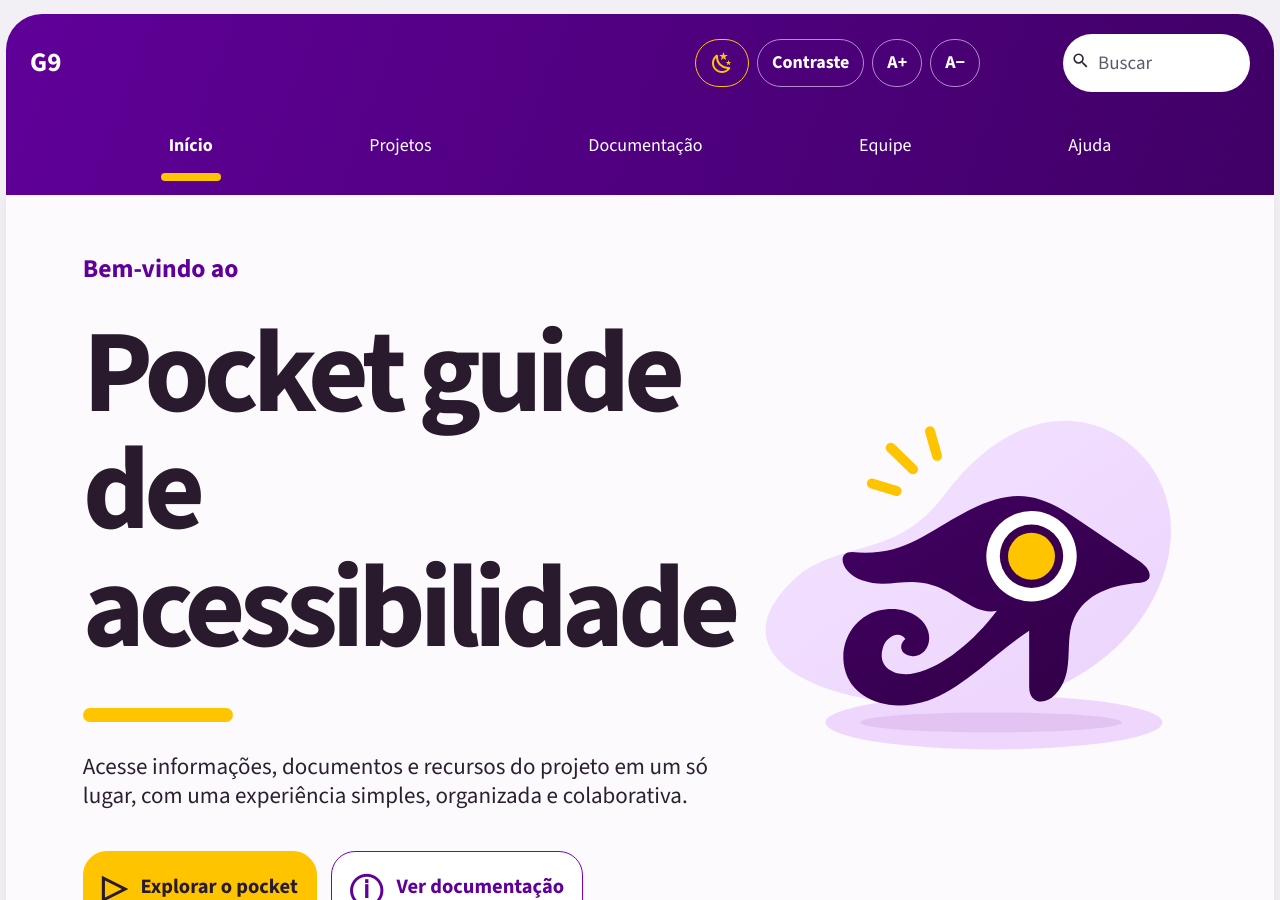
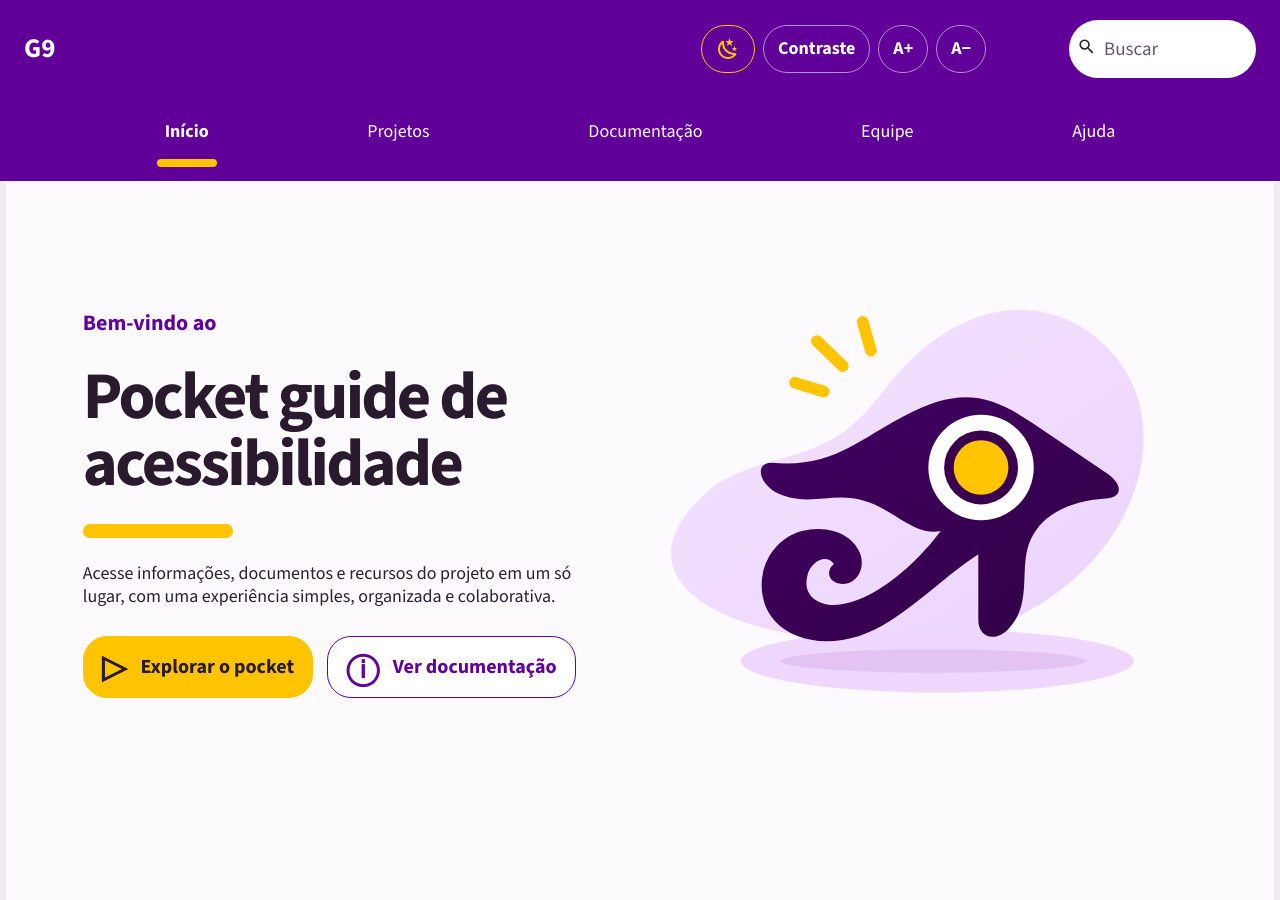
Before and after one commit to UnB-IHC/IHC_2026.2_Grupo09, an MkDocs documentation site: the page built from docs/index.md, in a window 1280 px wide and 900 px high. Built offline with MkDocs 1.6.1 and Material for MkDocs 9.7.7, drawn with Linux system fonts in a browser that asks for light colours; some web fonts are replaced.

Commit message:
style: adaptar layout às preferências de leitura

```diff
--- a/docs/assets/css/pocket.css
+++ b/docs/assets/css/pocket.css
@@ -9,64 +9,73 @@
   --font-body: "Source Sans 3", "Segoe UI", sans-serif;
 }
 html { scroll-behavior: smooth; scroll-padding-top: 8rem; }
-body { background: #f3f0f5; }
+body { background: var(--pocket-page-bg); }
 .md-header.pocket-header {
   display: block;
   position: sticky;
   top: 0;
-  margin: 14px 6px 0;
-  border-radius: 36px 36px 0 0;
-  background: linear-gradient(110deg, #600099, #400066);
+  margin: 0;
+  border-radius: 0;
+  background: var(--pocket-header-bg);
   box-shadow: none;
 }
 .pocket-header__inner { display: flex; align-items: center; gap: 28px; max-width: 1800px; min-height: 112px; padding: 18px 40px; margin: auto; }
-.pocket-brand { font-size: clamp(20px, 2.1vw, 36px); font-weight: 800; line-height: 1.15; color: white; flex-shrink: 0; }
+.pocket-brand { font-size: clamp(1.25rem, calc(2.1vw * var(--pocket-font-scale, 1)), 2.25rem); font-weight: 800; line-height: 1.15; color: var(--pocket-header-text); flex-shrink: 0; }
 .pocket-nav { display: flex; justify-content: space-evenly; align-items: center; gap: 24px; flex: 1; }
-.pocket-nav a { position: relative; padding: 20px 0; font-size: 22px; white-space: nowrap; color: white; }
-.pocket-nav a:hover { color: #ffe586; }
+.pocket-nav a { position: relative; padding: 20px 0; font-size: 1.375rem; white-space: nowrap; color: var(--pocket-header-text); }
+.pocket-nav a:hover { color: var(--ident-accent); }
 .pocket-nav .is-active { font-weight: 700; }
-.pocket-nav .is-active::after { content: ""; position: absolute; height: 8px; border-radius: 8px; background: #ffc400; bottom: -4px; left: -8px; right: -8px; }
+.pocket-nav .is-active::after { content: ""; position: absolute; height: 8px; border-radius: 8px; background: var(--ident-accent); bottom: -4px; left: -8px; right: -8px; }
 .pocket-header .md-search { padding: 0; }
-.pocket-header .md-search__form { background: white; border-radius: 40px; color: #2b2030; height: 58px; }
-.pocket-header .md-search__input { color: #2b2030; font-family: var(--font-ui); font-size: 19px; }
-.pocket-header .md-search__input::placeholder { color: #625868; }
-.pocket-header .md-search__icon { color: #2b2030; top: 17px; }
+.pocket-header .md-search__form { background: var(--ident-surface); border-radius: 40px; color: var(--ident-text); height: 58px; }
+.pocket-header .md-search__input { color: var(--ident-text); font-family: var(--font-ui); font-size: 1.1875rem; }
+.pocket-header .md-search__input::placeholder { color: var(--pocket-placeholder); }
+.pocket-header .md-search__icon { color: var(--ident-text); top: 17px; }
 .pocket-menu, .pocket-search-toggle { display: none; }
 .md-main { margin: 0 6px; border-radius: 0 0 36px 36px; box-shadow: 0 3px 9px #2b203015; }
 .md-main__inner.md-grid { max-width: 1800px; margin: 0 auto; min-height: calc(100vh - 130px); }
 .md-content__inner, [dir="ltr"] .md-sidebar--primary:not([hidden]) ~ .md-content > .md-content__inner { max-width: 64rem; padding: 2.5rem; }
 .md-sidebar--primary { top: 130px; height: calc(100vh - 130px); border-radius: 0 0 0 28px; }
 .md-content:has(.pocket-hero) > .md-content__inner { max-width: none; padding: 0; margin: 0; }
-.pocket-hero { display: grid; grid-template-columns: 1fr 1.1fr; align-items: center; gap: 16px; min-height: calc(100svh - 140px); padding: 52px clamp(32px, 6vw, 108px); }
-.pocket-welcome { margin: 0 0 22px !important; color: #600099; font-size: clamp(22px, 2vw, 32px); font-weight: 800; }
-.md-typeset .pocket-hero h1 { font-family: var(--font-ui); font-size: clamp(90px, 9.2vw, 164px); letter-spacing: -6px; font-weight: 800; line-height: 1; border: 0; padding: 0; margin: 8px 0 42px; color: #291a2e; }
-.pocket-rule { width: 150px; height: 14px; background: #ffc400; border-radius: 12px; }
-.md-typeset .pocket-intro { font-size: clamp(22px, 1.8vw, 30px); line-height: 1.28; margin: 30px 0 40px; max-width: 660px; }
+.pocket-hero { display: grid; grid-template-columns: minmax(0, 1fr) minmax(0, 1.1fr); align-items: center; gap: 16px; min-height: calc(100svh - 140px); padding: 52px clamp(32px, 6vw, 108px); }
+.pocket-welcome { margin: 0 0 22px !important; color: var(--ident-primary); font-size: clamp(1.375rem, calc(2vw * var(--pocket-font-scale, 1)), 2rem); font-weight: 800; }
+.md-typeset .pocket-hero h1 { font-family: var(--font-ui); font-size: clamp(3.25rem, calc(9.2vw * var(--pocket-font-scale, 1)), 10.25rem); letter-spacing: -.04em; font-weight: 800; line-height: 1; border: 0; padding: 0; margin: 8px 0 42px; color: var(--pocket-heading); overflow-wrap: anywhere; }
+.pocket-rule { width: 150px; height: 14px; background: var(--ident-accent); border-radius: 12px; }
+.md-typeset .pocket-intro { font-size: clamp(1.375rem, calc(1.8vw * var(--pocket-font-scale, 1)), 1.875rem); line-height: 1.28; margin: 30px 0 40px; max-width: 660px; }
 .pocket-actions { display: flex; gap: 24px; flex-wrap: wrap; }
-.md-typeset .pocket-button { display: inline-flex; justify-content: center; align-items: center; gap: 14px; padding: 14px 24px; min-height: 72px; border: 1px solid #7b00c4; border-radius: 24px; font-weight: 800; font-size: clamp(19px, 1.6vw, 27px); line-height: 1.2; text-decoration: none; white-space: nowrap; background: white; color: #600099; }
-.md-typeset .pocket-button--primary { background: #ffc400; color: #291a2e; border-color: #ffc400; }
-.md-typeset .pocket-button:hover { background: #f1dfff; color: #470073; }
-.md-typeset .pocket-button--primary:hover { background: #ffdb4d; color: #291a2e; }
-.pocket-button span { font-size: 32px; line-height: 1; }
+.md-typeset .pocket-button { display: inline-flex; justify-content: center; align-items: center; gap: 14px; padding: 14px 24px; min-height: 72px; border: 1px solid var(--ident-primary); border-radius: 24px; font-weight: 800; font-size: clamp(1.1875rem, calc(1.6vw * var(--pocket-font-scale, 1)), 1.6875rem); line-height: 1.2; text-decoration: none; white-space: normal; background: var(--ident-surface); color: var(--ident-primary); }
+.md-typeset .pocket-button--primary { background: var(--pocket-button-bg); color: var(--pocket-button-text); border-color: var(--pocket-button-bg); }
+.md-typeset .pocket-button:hover { background: var(--pocket-soft); color: var(--pocket-link-hover); }
+.md-typeset .pocket-button--primary:hover { background: var(--pocket-button-hover); color: var(--pocket-button-text); }
+.pocket-button span { font-size: 2rem; line-height: 1; }
 .pocket-hero__art { width: 100%; height: auto; }
 .pocket-details { max-width: 1120px; padding: 32px clamp(24px, 5vw, 80px) 64px; margin: auto; }
 .pocket-guides { display: grid; grid-template-columns: repeat(auto-fit, minmax(min(100%, 260px), 1fr)); gap: 20px; margin: 28px 0 40px; }
-.md-typeset a.pocket-guide { display: flex; flex-direction: column; align-items: flex-start; min-height: 260px; padding: 28px; border: 1px solid #e2c8ef; border-radius: 22px; background: #fff; box-shadow: 0 4px 16px #42006408; text-decoration: none; color: var(--ident-text); transition: border-color .18s, box-shadow .18s; }
-.pocket-guide__number { display: inline-flex; align-items: center; justify-content: center; width: 44px; height: 44px; border-radius: 14px; background: #f1dfff; color: #600099; font-weight: 800; font-size: 18px; }
-.md-typeset .pocket-guide h3 { margin: 20px 0 10px; font-family: var(--font-ui); font-size: 23px; font-weight: 750; line-height: 1.2; color: #600099; }
-.md-typeset .pocket-guide p { margin: 0 0 24px; font-size: 17px; line-height: 1.5; }
-.pocket-guide__action { display: flex; align-items: center; justify-content: space-between; gap: 16px; width: 100%; margin-top: auto; font-weight: 700; color: #600099; }
-.pocket-guide__action span { font-size: 24px; }
-.md-typeset a.pocket-guide:hover, .md-typeset a.pocket-guide:focus-visible { border-color: #600099; box-shadow: 0 6px 20px #42006416; }
-.pocket-guide:hover .pocket-guide__number { background: #ffc400; color: #291a2e; }
+.md-typeset a.pocket-guide { display: flex; flex-direction: column; align-items: flex-start; min-height: 260px; padding: 28px; border: 1px solid var(--pocket-border); border-radius: 22px; background: var(--ident-surface); box-shadow: 0 4px 16px #42006408; text-decoration: none; color: var(--ident-text); transition: border-color .18s, box-shadow .18s; }
+.pocket-guide__number { display: inline-flex; align-items: center; justify-content: center; width: 44px; height: 44px; border-radius: 14px; background: var(--pocket-soft); color: var(--ident-primary); font-weight: 800; font-size: 1.125rem; }
+.md-typeset .pocket-guide h3 { margin: 20px 0 10px; font-family: var(--font-ui); font-size: 1.4375rem; font-weight: 750; line-height: 1.2; color: var(--ident-primary); }
+.md-typeset .pocket-guide p { margin: 0 0 24px; font-size: 1.0625rem; line-height: 1.5; }
+.pocket-guide__action { display: flex; align-items: center; justify-content: space-between; gap: 16px; width: 100%; margin-top: auto; font-weight: 700; color: var(--ident-primary); }
+.pocket-guide__action span { font-size: 1.5rem; }
+.md-typeset a.pocket-guide:hover, .md-typeset a.pocket-guide:focus-visible { border-color: var(--ident-primary); box-shadow: 0 6px 20px #42006416; }
+.pocket-guide:hover .pocket-guide__number { background: var(--ident-accent); color: var(--pocket-button-text); }
 @media (prefers-reduced-motion: reduce) { .md-typeset a.pocket-guide { transition: none; } }
 .pocket-details table img { max-width: 100%; }
-.pocket-header :focus-visible { outline: 3px solid #ffc400; outline-offset: 5px; }
-:focus-visible { outline: 3px solid #600099; outline-offset: 4px; }
+.pocket-header :focus-visible { outline: 3px solid var(--ident-accent); outline-offset: 5px; }
+:focus-visible { outline: 3px solid var(--ident-primary); outline-offset: 4px; }
+/* A abertura fica mais compacta no desktop e acompanha o ajuste de texto. */
+@media (min-width: 960px) {
+  .pocket-hero { min-height: 640px; padding-block: 40px; gap: 32px; }
+  .pocket-welcome { font-size: clamp(1.375rem, calc(1.5vw * var(--pocket-font-scale, 1)), 1.75rem); }
+  .md-typeset .pocket-hero h1 { font-size: clamp(3rem, calc(5.2vw * var(--pocket-font-scale, 1)), 6rem); margin-bottom: 28px; }
+  .md-typeset .pocket-intro { font-size: clamp(1.125rem, calc(1.25vw * var(--pocket-font-scale, 1)), 1.375rem); margin: 24px 0 28px; }
+  .md-typeset .pocket-button { min-height: 60px; font-size: 1.25rem; }
+  .md-typeset .pocket-hero__art { max-width: 520px; justify-self: center; }
+}
 @media (max-width: 1400px) {
   .pocket-header__inner { gap: 20px; padding: 18px 24px; }
   .pocket-nav { gap: 18px; }
-  .pocket-nav a { font-size: 18px; }
+  .pocket-nav a { font-size: 1.125rem; }
   .pocket-header .md-search { width: 250px; }
   .pocket-actions { gap: 14px; }
   .md-typeset .pocket-button { padding: 14px 18px; }
@@ -86,20 +95,19 @@ body { background: #f3f0f5; }
   .pocket-search-toggle { display: block; margin-left: auto; }
   .pocket-header .md-search { margin-left: 0; }
   .pocket-header .md-search__form { border-radius: 0; }
-  .pocket-hero { grid-template-columns: 1fr 1fr; padding: 40px 28px; }
+  .pocket-hero { grid-template-columns: repeat(2, minmax(0, 1fr)); padding: 40px 28px; }
   .pocket-actions { flex-direction: column; align-items: flex-start; }
 }
 @media (max-width: 650px) {
-  .md-header.pocket-header { border-radius: 22px 22px 0 0; margin-top: 6px; }
   .pocket-header__inner { padding: 14px 12px; gap: 6px; }
-  .pocket-brand { font-size: 20px; flex: 1; }
+  .pocket-brand { font-size: 1.25rem; flex: 1; }
   .pocket-nav { justify-content: space-between; gap: 8px; overflow-x: auto; }
-  .pocket-nav a { font-size: 14px; }
+  .pocket-nav a { font-size: 0.875rem; }
   .pocket-nav .is-active::after { left: 0; right: 0; height: 4px; bottom: 3px; }
-  .pocket-hero { grid-template-columns: 1fr; padding: 36px 24px 20px; gap: 12px; }
+  .pocket-hero { grid-template-columns: minmax(0, 1fr); padding: 36px 24px 20px; gap: 12px; }
   .pocket-hero__art { max-width: 440px; justify-self: center; }
   .md-typeset .pocket-hero h1 { margin-bottom: 28px; }
-  .pocket-welcome { font-size: 24px; }
+  .pocket-welcome { font-size: 1.5rem; }
   .pocket-actions, .md-typeset .pocket-button { width: 100%; }
   .md-content__inner, [dir="ltr"] .md-sidebar--primary:not([hidden]) ~ .md-content > .md-content__inner { padding: 1.25rem; }
 }
@@ -107,8 +115,8 @@ body { background: #f3f0f5; }
 
 /* Menu lateral da documentação: superfície lilás e seleção em roxo. */
 .md-sidebar--primary {
-  background: linear-gradient(155deg, #f0e7f7 0%, #fcfafc 70%);
-  border-right: 1px solid #e2c8ef;
+  background: var(--pocket-sidebar-bg);
+  border-right: 1px solid var(--pocket-border);
 }
 .md-sidebar--primary .pocket-docs-nav {
   background: transparent;
@@ -120,7 +128,7 @@ body { background: #f3f0f5; }
   display: block;
   padding: 14px 16px;
   border-radius: 12px;
-  font-size: 19px;
+  font-size: 1.1875rem;
   font-weight: 650;
   line-height: 1.3;
   text-decoration: none;
@@ -128,24 +136,24 @@ body { background: #f3f0f5; }
 }
 .md-sidebar--primary .pocket-docs-nav__heading {
   margin-bottom: 12px;
-  color: #600099;
-  background: linear-gradient(100deg, #f1dfff, #fcfafc);
-  box-shadow: inset 3px 0 #600099;
+  color: var(--ident-primary);
+  background: var(--pocket-selected-bg);
+  box-shadow: inset 3px 0 var(--ident-primary);
   font-weight: 750;
 }
 .pocket-docs-nav__list { list-style: none; padding: 0; margin: 0; }
 .pocket-docs-nav__item { margin: 0 0 10px; }
-.md-sidebar--primary .pocket-docs-nav__link { color: #493455; }
-.md-sidebar--primary .pocket-docs-nav__link:hover { background: #eedcf9; }
+.md-sidebar--primary .pocket-docs-nav__link { color: var(--pocket-muted); }
+.md-sidebar--primary .pocket-docs-nav__link:hover { background: var(--pocket-hover); }
 .md-sidebar--primary .pocket-docs-nav__link--active,
 .md-sidebar--primary .pocket-docs-nav__link--active:hover {
-  color: #600099;
-  background: linear-gradient(100deg, #f1dfff, #fcfafc);
-  box-shadow: inset 3px 0 #600099;
+  color: var(--ident-primary);
+  background: var(--pocket-selected-bg);
+  box-shadow: inset 3px 0 var(--ident-primary);
   font-weight: 750;
 }
 .md-sidebar--primary .pocket-docs-nav :focus-visible {
-  outline: 3px solid #600099;
+  outline: 3px solid var(--ident-primary);
   outline-offset: 2px;
 }
 @media screen and (max-width: 76.234375em) {
@@ -154,7 +162,7 @@ body { background: #f3f0f5; }
 
 /* Fotos e perfis da equipe. */
 .pocket-team { display: grid; grid-template-columns: repeat(auto-fit, minmax(150px, 1fr)); gap: 24px; margin: 28px 0 40px; }
-.md-typeset .pocket-member { display: flex; flex-direction: column; align-items: center; gap: 14px; padding: 18px 12px; border-radius: 18px; color: #493455; font-weight: 700; text-align: center; text-decoration: none; }
-.pocket-member img, .pocket-member__placeholder { width: 120px; height: 120px; border-radius: 50%; object-fit: cover; border: 3px solid #e2c8ef; }
-.pocket-member__placeholder { display: flex; align-items: center; justify-content: center; background: #f1dfff; color: #600099; font-size: 32px; }
-.md-typeset a.pocket-member:hover { background: #f1dfff; color: #600099; }
+.md-typeset .pocket-member { display: flex; flex-direction: column; align-items: center; gap: 14px; padding: 18px 12px; border-radius: 18px; color: var(--pocket-muted); font-weight: 700; text-align: center; text-decoration: none; }
+.pocket-member img, .pocket-member__placeholder { width: 120px; height: 120px; border-radius: 50%; object-fit: cover; border: 3px solid var(--pocket-border); }
+.pocket-member__placeholder { display: flex; align-items: center; justify-content: center; background: var(--pocket-soft); color: var(--ident-primary); font-size: 2rem; }
+.md-typeset a.pocket-member:hover { background: var(--pocket-soft); color: var(--ident-primary); }
```
